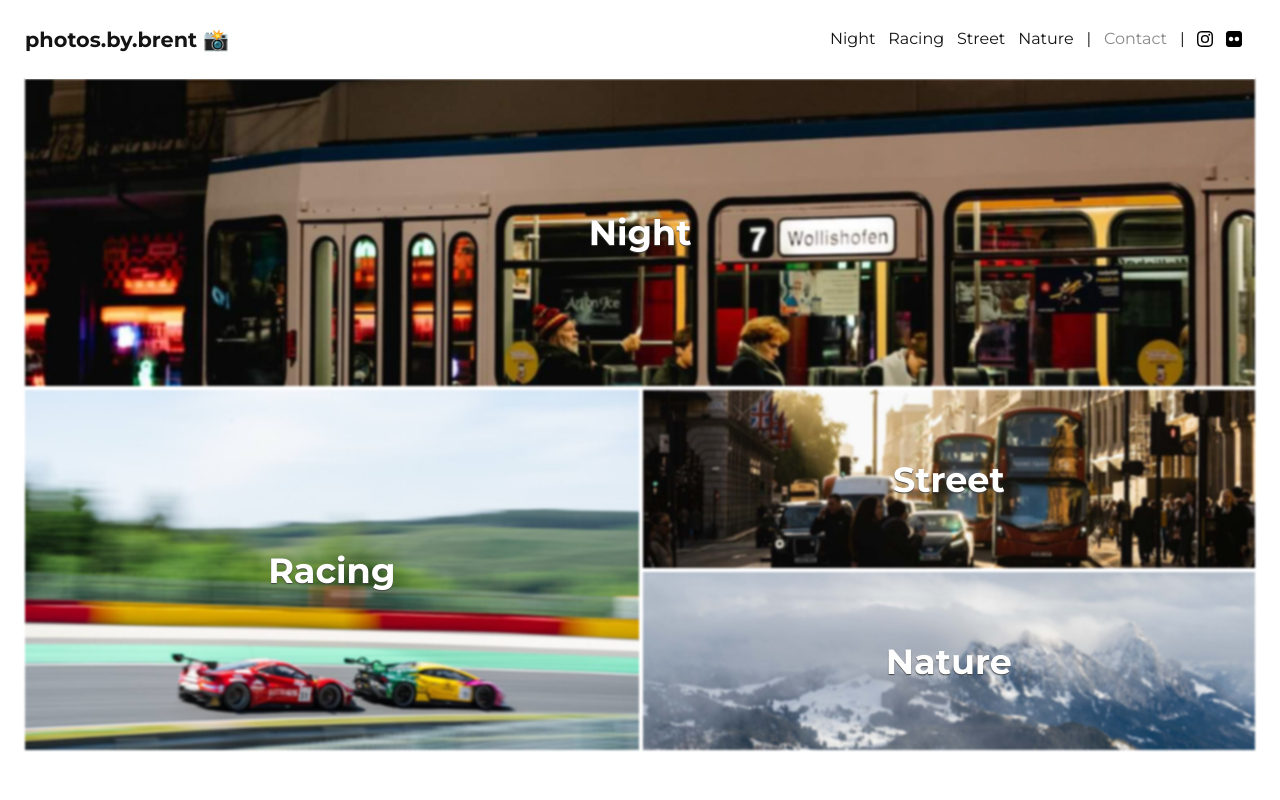
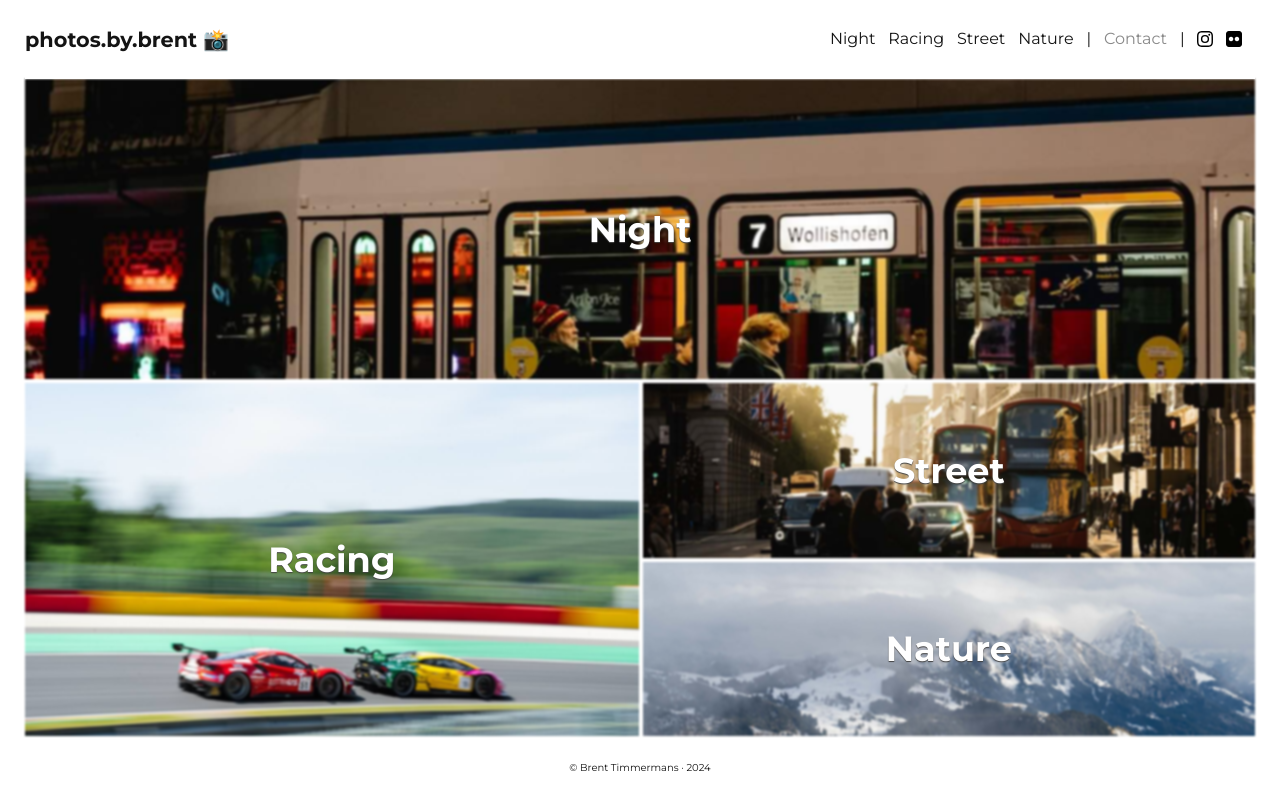
Before and after one commit to brenttimmermans/photos-by-brent, a Next.js app: page / in a window 1280 px wide. Built offline with nearby package versions, Linux system fonts and the light colour scheme.

Commit message:
✨ add basic footer

```diff
--- /dev/null
+++ b/app/components/Footer/Footer.module.css
@@ -0,0 +1,4 @@
+.footer {
+  font-size: 10px;
+  text-align: center;
+}
--- /dev/null
+++ b/app/components/Footer/Footer.tsx
@@ -0,0 +1,11 @@
+import styles from './Footer.module.css';
+
+export default function Footer() {
+  const currentYear = new Date().getFullYear();
+
+  return (
+    <footer className={styles.footer}>
+      © Brent Timmermans · {currentYear}
+    </footer>
+  );
+}
--- a/app/layout.tsx
+++ b/app/layout.tsx
@@ -1,3 +1,4 @@
+import Footer from '@/app/components/Footer/Footer';
 import Header from '@/app/components/Header/Header';
 import '@/app/globals.css';
 import { Analytics } from '@vercel/analytics/react';
@@ -23,6 +24,7 @@
       <body className={montserrat.className}>
         <Header />
         <main>{children}</main>
+        <Footer />
         {modal}
         <Analytics />
         <SpeedInsights />
```
